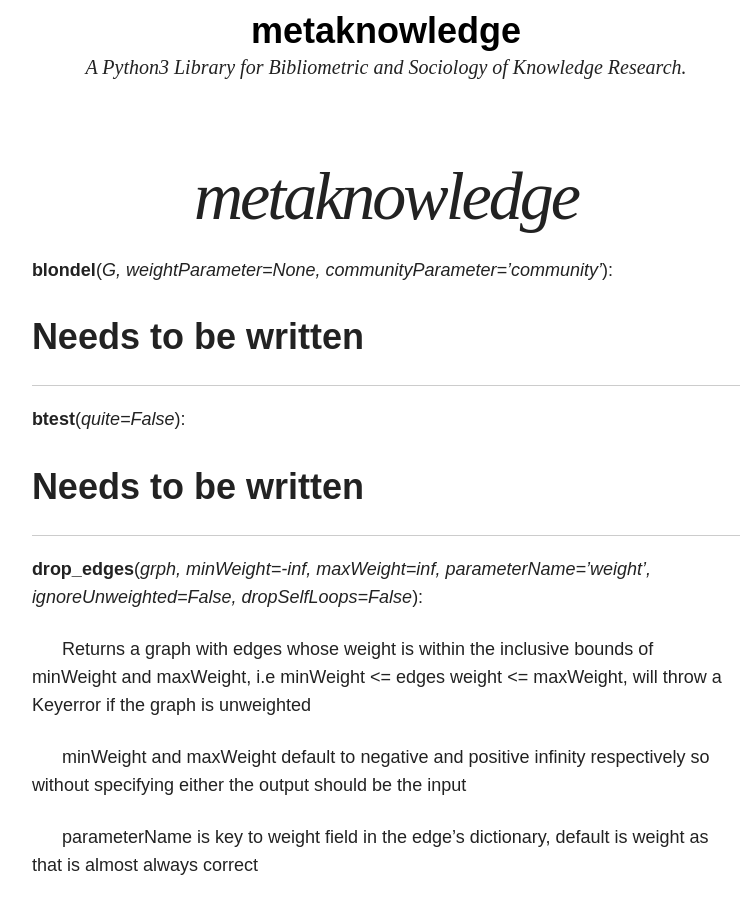
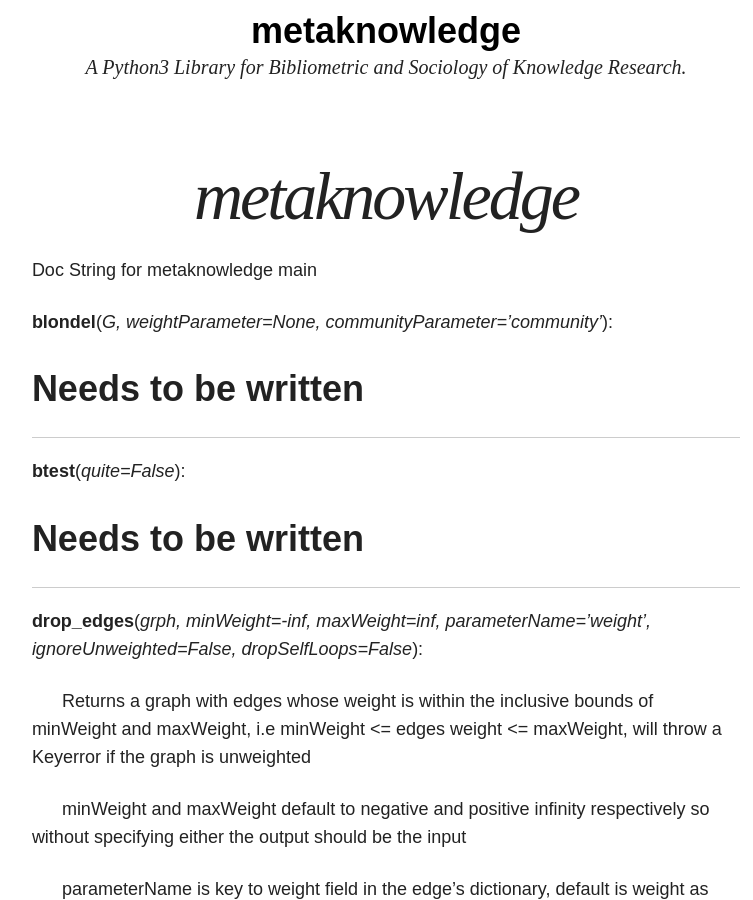
Before and after one commit to UWNETLAB/metaknowledge, a Jekyll site: the page built from _posts/docs/2015-09-10-metaknowledge.md, in a window 1280 px wide and 900 px high, scrolled down 316 px. Shown: the whole window, without its empty margins (254-1007 px from the left). Built offline with Jekyll 4.4.1, drawn with Linux system fonts in a browser that asks for light colours; nearby versions of some CDN libraries.

Commit message:
Regened with autogen update

```diff
--- a/_posts/docs/2015-09-10-metaknowledge.md
+++ b/_posts/docs/2015-09-10-metaknowledge.md
@@ -7,6 +7,8 @@
 weight: 1
 ---
 <a name="metaknowledge"></a>
+Doc String for metaknowledge main
+
 <a name="blondel"></a>**blondel**(_G, weightParameter=None, communityParameter='community'_):
 
 # Needs to be written
```
Also changed, not shown: 2 other files.
